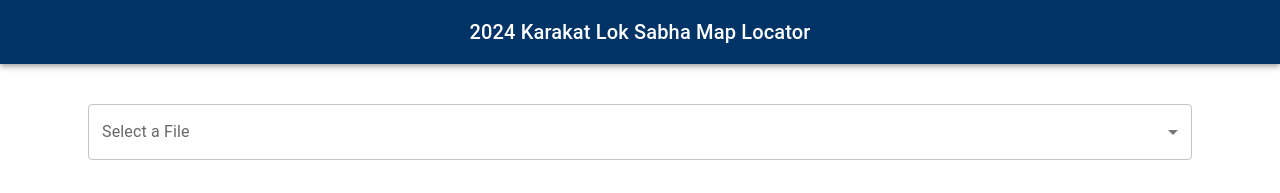
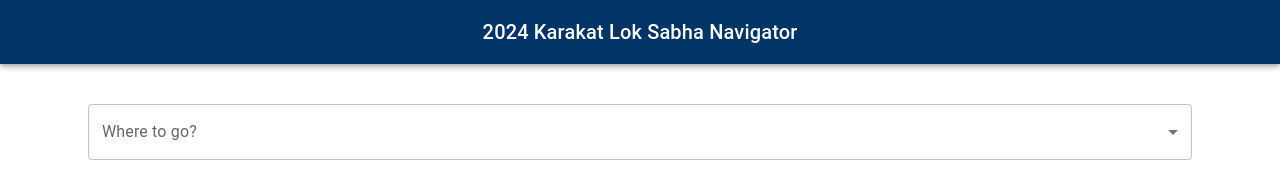
Before and after one commit to RamanHacks/part-locator, a React (Create React App) app: page / in a window 1280 px wide. Shown: the top 193 px of the page. Built offline with nearby package versions, Linux system fonts and the light colour scheme.

Commit message:
made cosmetic changes

```diff
--- a/src/App.js
+++ b/src/App.js
@@ -9,7 +9,7 @@ function App() {
           <AppBar position="static" sx={{ backgroundColor: '#003366' }}>
               <Toolbar>
                   <Typography variant="h6" component="div" sx={{ flexGrow: 1, textAlign: 'center' }}>
-                      2024 Karakat Lok Sabha Map Locator
+                      2024 Karakat Lok Sabha Navigator
                   </Typography>
               </Toolbar>
           </AppBar>
--- a/src/components/PartLocator.js
+++ b/src/components/PartLocator.js
@@ -82,20 +82,20 @@ function PartLocator() {
     return (
         <Box sx={{ width: '100%', margin: 'auto', textAlign: 'center', mt: 5, px: 3 }}>
             <FormControl fullWidth>
-                <InputLabel id="demo-simple-select-label">Select a File</InputLabel>
+                <InputLabel id="demo-simple-select-label">Where to go?</InputLabel>
                 <Select
                     labelId="demo-simple-select-label"
                     id="demo-simple-select"
                     value={selectedFile}
-                    label="Select Centre Type"
+                    label="Where to go?"
                     onChange={handleFileChange}
                 >
                     <MenuItem value="">None</MenuItem>
-                    <MenuItem value="https://ramanhacks.github.io/part-locator/dinara.json">210-Dinara-AC</MenuItem>
-                    <MenuItem value="https://ramanhacks.github.io/part-locator/nokha.json">211-Nokha-AC</MenuItem>
-                    <MenuItem value="https://ramanhacks.github.io/part-locator/karakat.json">213-Karakat-AC</MenuItem>
-                    <MenuItem value="Dispatch Centre">Dispatch Centre</MenuItem>
-                    <MenuItem value="Receiving Centre">Receiving Centre</MenuItem>
+                    <MenuItem value="https://ramanhacks.github.io/part-locator/dinara.json">210-Dinara-AC-Booths</MenuItem>
+                    <MenuItem value="https://ramanhacks.github.io/part-locator/nokha.json">211-Nokha-AC-Booths</MenuItem>
+                    <MenuItem value="https://ramanhacks.github.io/part-locator/karakat.json">213-Karakat-AC-Booths</MenuItem>
+                    <MenuItem value="Dispatch Centre">Dispatch Centre - Natwar, BKG</MenuItem>
+                    <MenuItem value="Receiving Centre">Receiving Centre - Takiya, Sasaram</MenuItem>
                 </Select>
             </FormControl>
             {partData.length > 0 && (
@@ -104,7 +104,7 @@ function PartLocator() {
                         <TextField
                             fullWidth
                             id="part-number-input"
-                            label="Part Number"
+                            label="Booth Number"
                             value={input}
                             onChange={handlePartNumberChange}
                             variant="outlined"
@@ -120,7 +120,7 @@ function PartLocator() {
                             id="autocomplete-part-name"
                             options={partData.map(part => part.part_name)}
                             value={partName}
-                            renderInput={(params) => <TextField {...params} label="Part Name" />}
+                            renderInput={(params) => <TextField {...params} label="Booth Name" />}
                             onInputChange={(event, newInputValue) => setPartName(newInputValue)}
                         />
                     </Grid>
```
